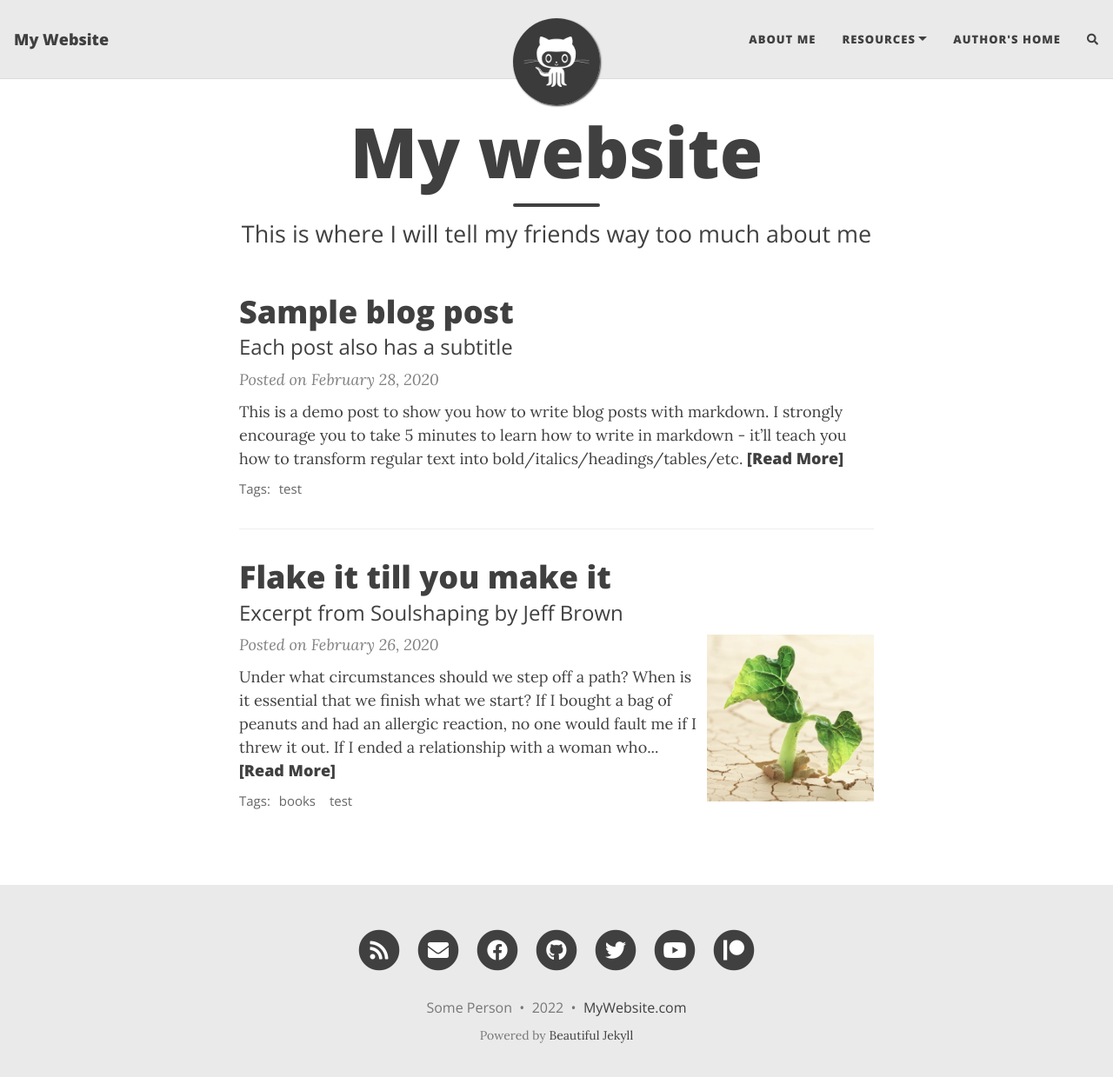
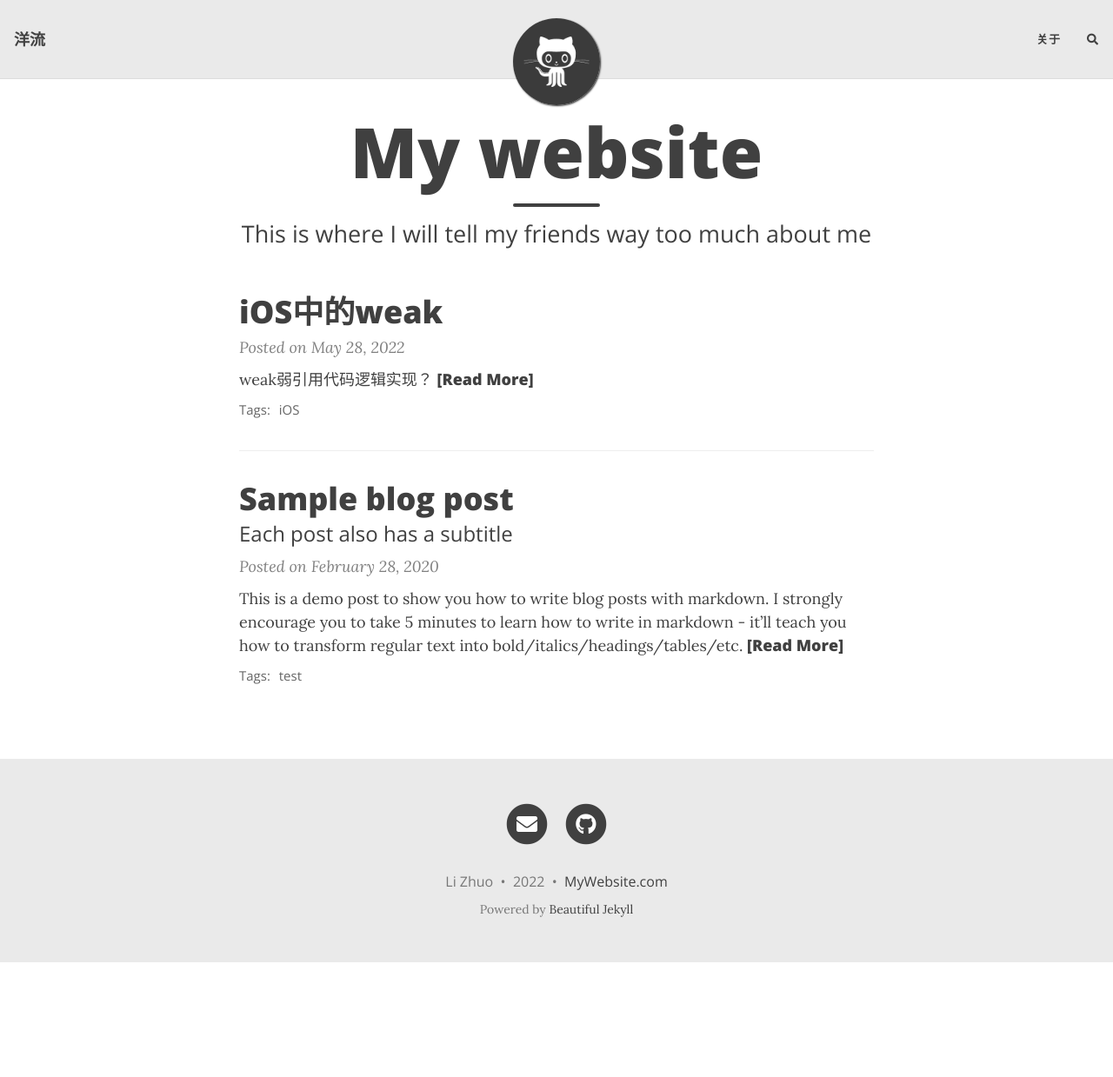
Before and after one commit to lizhuo2021/lizhuo.github.io, a Jekyll site: the page built from index.html, in a window 1280 px wide and 1252 px high. Shown: the top 1239 px of the window at 87% size. Built offline with Jekyll 4.4.1, drawn with Linux system fonts in a browser that asks for light colours; nearby versions of some CDN libraries; the list of posts is cut into pages by our own code; comment, search, counter and statistics services are not loaded; some of the changed lines change nothing that is shown.

Commit message:
first post

```diff
--- a/_config.yml
+++ b/_config.yml
@@ -6,19 +6,18 @@
 # --- Required options --- #
 
 # Name of website
-title: My Website
+title: 洋流
 
 # Your name to show in the footer
-author: Some Person
+author: Li Zhuo
 
 # --- List of links in the navigation bar --- #
 
 navbar-links:
-  About Me: "aboutme"
-  Resources:
-    - Beautiful Jekyll: "https://beautifuljekyll.com"
-    - Learn markdown: "https://www.markdowntutorial.com/"
-  Author's home: "https://deanattali.com"
+  关于: "aboutme"
+#     - Beautiful Jekyll: "https://beautifuljekyll.com"
+#     - Learn markdown: "https://www.markdowntutorial.com/"
+#   Author's home: "https://deanattali.com"
 
 # --- Logo --- #
 
@@ -40,12 +39,12 @@ round-avatar: true
 # Uncomment the links you want to show and add your information to each one.
 social-network-links:
   email: "lizhuo1995pro@gmail.com"
-  rss: true  # remove this line if you don't want to show an RSS link at the bottom
-  facebook: deanattali
+#   rss: true  # remove this line if you don't want to show an RSS link at the bottom
+#   facebook: deanattali
   github: daattali
-  twitter: daattali
-  patreon: DeanAttali
-  youtube: c/daattali
+#   twitter: daattali
+#   patreon: DeanAttali
+#   youtube: c/daattali
 #  medium: yourname
 #  reddit: yourname
 #  linkedin: daattali
--- a/_posts/2020-02-26-flake-it-till-you-make-it.md
+++ /dev/null
@@ -1,17 +0,0 @@
----
-layout: post
-title: Flake it till you make it
-subtitle: Excerpt from Soulshaping by Jeff Brown
-cover-img: /assets/img/path.jpg
-thumbnail-img: /assets/img/thumb.png
-share-img: /assets/img/path.jpg
-tags: [books, test]
----
-
-Under what circumstances should we step off a path? When is it essential that we finish what we start? If I bought a bag of peanuts and had an allergic reaction, no one would fault me if I threw it out. If I ended a relationship with a woman who hit me, no one would say that I had a commitment problem. But if I walk away from a seemingly secure route because my soul has other ideas, I am a flake?
-
-The truth is that no one else can definitively know the path we are here to walk. It’s tempting to listen—many of us long for the omnipotent other—but unless they are genuine psychic intuitives, they can’t know. All others can know is their own truth, and if they’ve actually done the work to excavate it, they will have the good sense to know that they cannot genuinely know anyone else’s. Only soul knows the path it is here to walk. Since you are the only one living in your temple, only you can know its scriptures and interpretive structure.
-
-At the heart of the struggle are two very different ideas of success—survival-driven and soul-driven. For survivalists, success is security, pragmatism, power over others. Success is the absence of material suffering, the nourishing of the soul be damned. It is an odd and ironic thing that most of the material power in our world often resides in the hands of younger souls. Still working in the egoic and material realms, they love the sensations of power and focus most of their energy on accumulation. Older souls tend not to be as materially driven. They have already played the worldly game in previous lives and they search for more subtle shades of meaning in this one—authentication rather than accumulation. They are often ignored by the culture at large, although they really are the truest warriors.
-
-A soulful notion of success rests on the actualization of our innate image. Success is simply the completion of a soul step, however unsightly it may be. We have finished what we started when the lesson is learned. What a fear-based culture calls a wonderful opportunity may be fruitless and misguided for the soul. Staying in a passionless relationship may satisfy our need for comfort, but it may stifle the soul. Becoming a famous lawyer is only worthwhile if the soul demands it. It is an essential failure if you are called to be a monastic this time around. If you need to explore and abandon ten careers in order to stretch your soul toward its innate image, then so be it. Flake it till you make it.
--- /dev/null
+++ b/_posts/2022-05-28-iOS-weak.md
@@ -0,0 +1,52 @@
+---
+layout: post
+title:  iOS中的weak
+subtitle:
+tags: [iOS]
+comments: true
+---
+
+1. weak弱引用代码逻辑实现？
+
+调用的方法是id objc_storeWeak(id *location, id newObj)
+
+2. weak的自动设置为nil是怎么实现的？
+
+~~~
+//一个对象的销毁的调用轨迹是
+dealloc
+_objc_rootDealloc
+rootDealloc
+object_dispose
+objc_destructInstance
+free
+~~~
+sidetable中有一个weaktable ，在对象release时，会去判断是否有弱引用，如果有的话就会一并清除。
+
+3. SideTable结构是怎样的？
+~~~
+struct SideTable {
+    spinlock_t slock;
+    RefcountMap refcnts;
+    weak_table_t weak_table;
+
+    SideTable() {
+        memset(&weak_table, 0, sizeof(weak_table));
+    }
+
+    ~SideTable() {
+        _objc_fatal("Do not delete SideTable.");
+    }
+
+    void lock() { slock.lock(); }
+    void unlock() { slock.unlock(); }
+    void forceReset() { slock.forceReset(); }
+
+    // Address-ordered lock discipline for a pair of side tables.
+
+    template<HaveOld, HaveNew>
+    static void lockTwo(SideTable *lock1, SideTable *lock2);
+    template<HaveOld, HaveNew>
+    static void unlockTwo(SideTable *lock1, SideTable *lock2);
+};
+~~~
```
